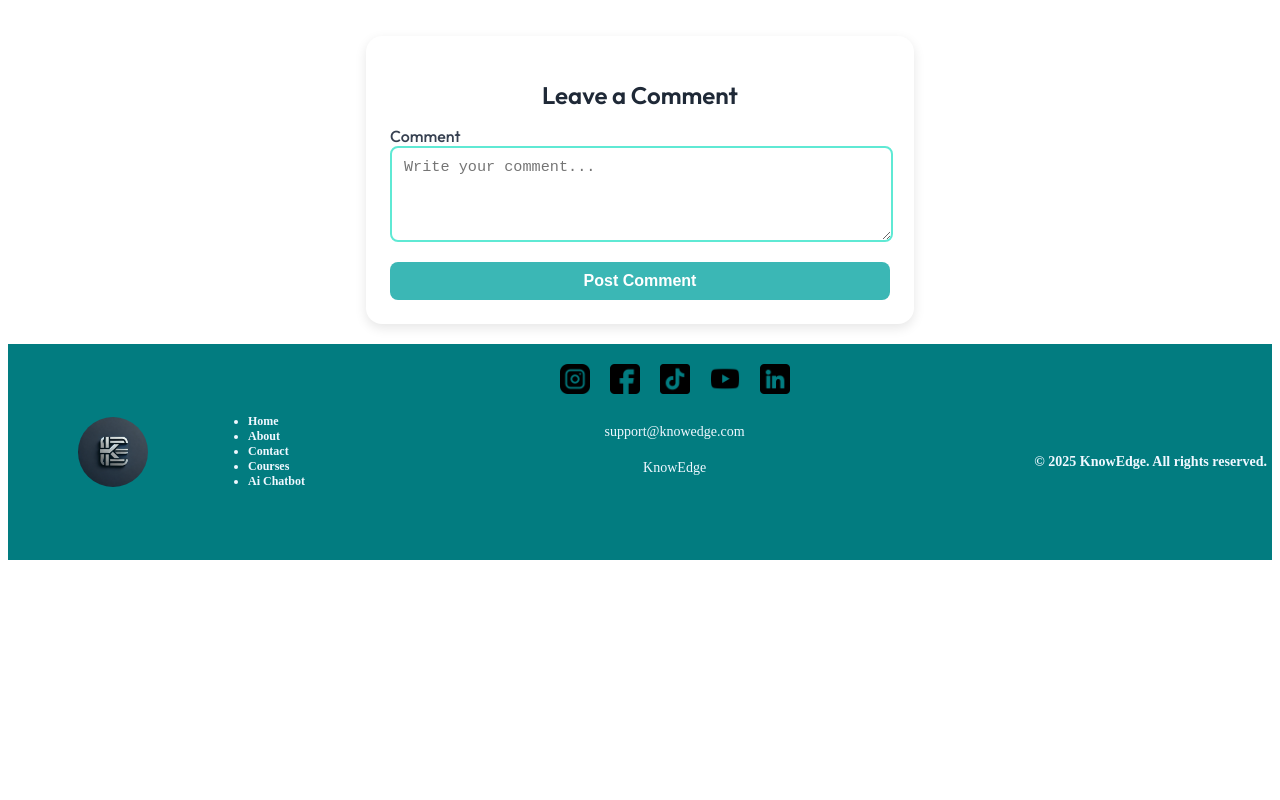
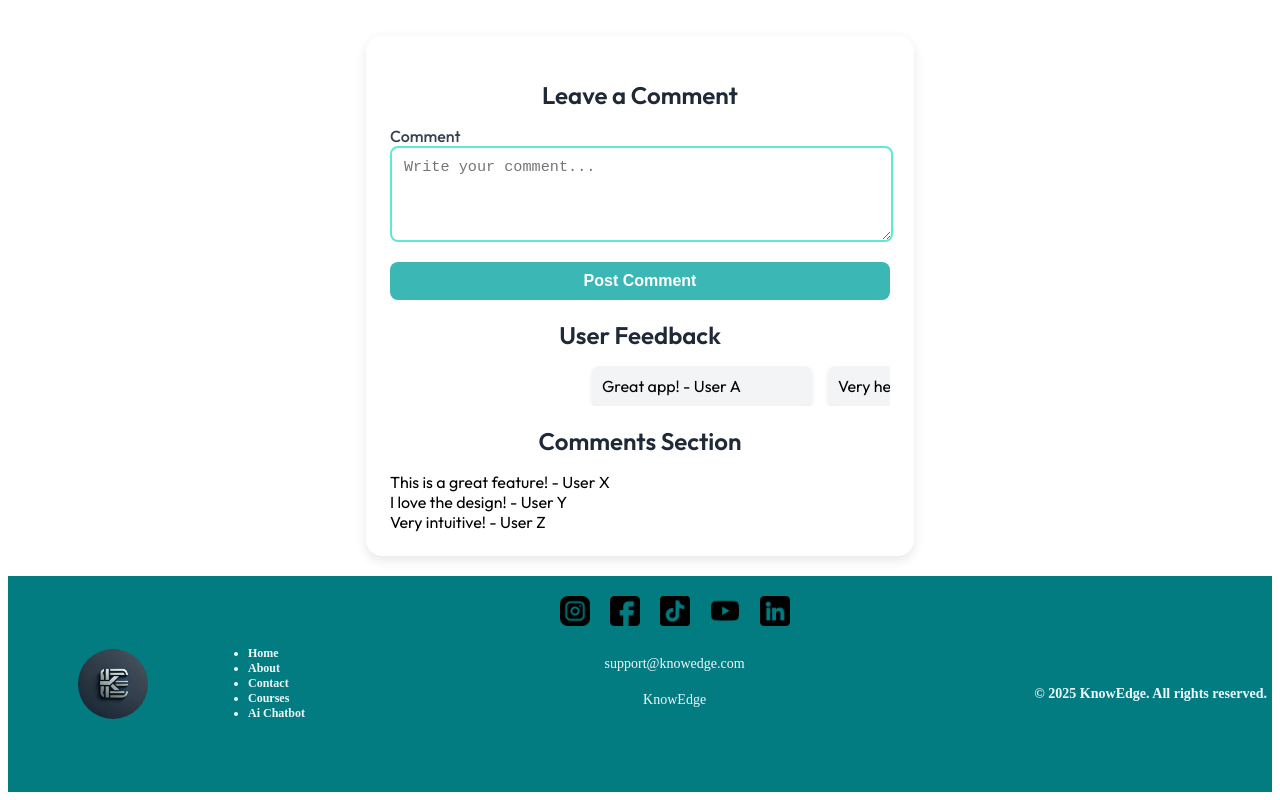
Before and after one commit to Bhanuka10/Capstone, a React (Vite) app in the folder KnowEdge-app/: page /contact in a window 1280 px wide. Shown: the part 1751-2551 px from the top of the page. Before the commit the page ends 2319 px from the top, so only its background shows below. Built offline with nearby package versions, Linux system fonts and the light colour scheme; no server answers; a web font is replaced by a local one.

Commit message:
comment update

```diff
--- a/KnowEdge-app/src/Components/Feedback/Feedback.css
+++ b/KnowEdge-app/src/Components/Feedback/Feedback.css
@@ -86,3 +86,37 @@
   background-color: #2563eb; /* Darker blue */
   box-shadow: 0 4px 10px rgba(59, 130, 246, 0.2);
 }
+
+/* Add horizontal scrolling animation */
+.feedback-scroll-wrapper {
+  overflow: hidden;
+  position: relative;
+  width: 100%;
+  height: auto;
+}
+
+.feedback-scroll {
+  display: flex;
+  gap: 16px;
+  animation: scroll-horizontal 20s linear infinite;
+  white-space: nowrap; /* Ensure items are in a single line */
+}
+
+@keyframes scroll-horizontal {
+  0% {
+    transform: translateX(100%);
+  }
+  100% {
+    transform: translateX(-100%);
+  }
+}
+
+.feedback-item {
+  flex: 0 0 auto;
+  min-width: 200px;
+  background-color: #f3f4f6;
+  padding: 10px;
+  border-radius: 8px;
+  box-shadow: 0 2px 4px rgba(0, 0, 0, 0.1);
+  display: inline-block; /* Ensure items are inline */
+}
--- a/KnowEdge-app/src/Components/Feedback/Feedback.jsx
+++ b/KnowEdge-app/src/Components/Feedback/Feedback.jsx
@@ -77,6 +77,28 @@ const Feedback = () => {
 
           <button type="submit" className="feedback-button">Post Comment</button>
         </form>
+
+        <h2 className="feedback-title">User Feedback</h2>
+        <div className="feedback-scroll-wrapper">
+          <div className="feedback-scroll">
+            {/* Example feedback items */}
+            <div className="feedback-item">Great app! - User A</div>
+            <div className="feedback-item">Very helpful! - User B</div>
+            <div className="feedback-item">Loved the UI! - User C</div>
+            {/* Add more feedback dynamically */}
+          </div>
+        </div>
+
+        <h2 className="feedback-title">Comments Section</h2>
+        <div className="comment-scroll-wrapper">
+          <div className="comment-scroll">
+            {/* Example comments */}
+            <div className="comment-item">This is a great feature! - User X</div>
+            <div className="comment-item">I love the design! - User Y</div>
+            <div className="comment-item">Very intuitive! - User Z</div>
+            {/* Add more comments dynamically */}
+          </div>
+        </div>
       </div>
   );
 };
```
